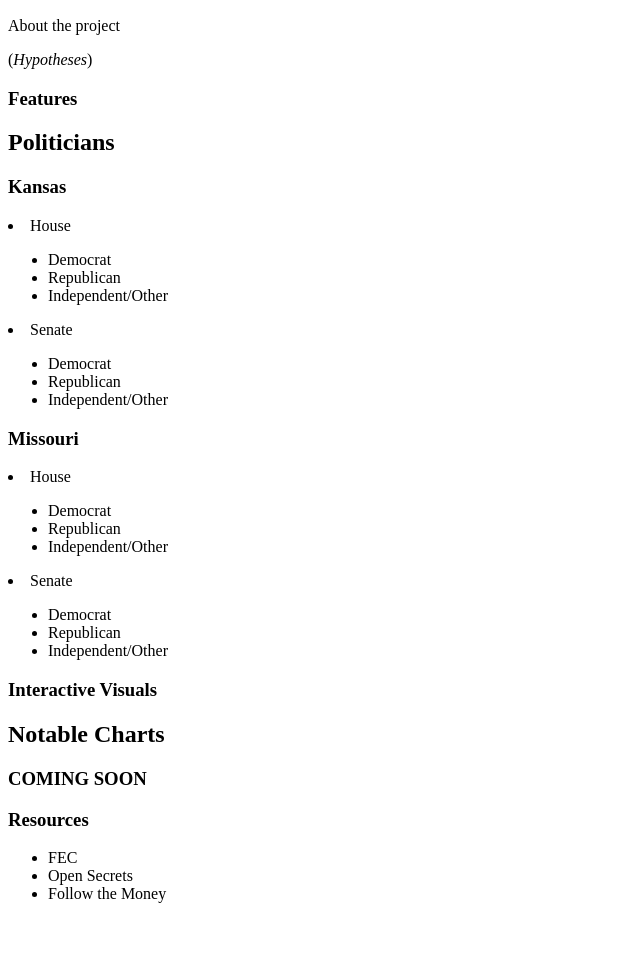
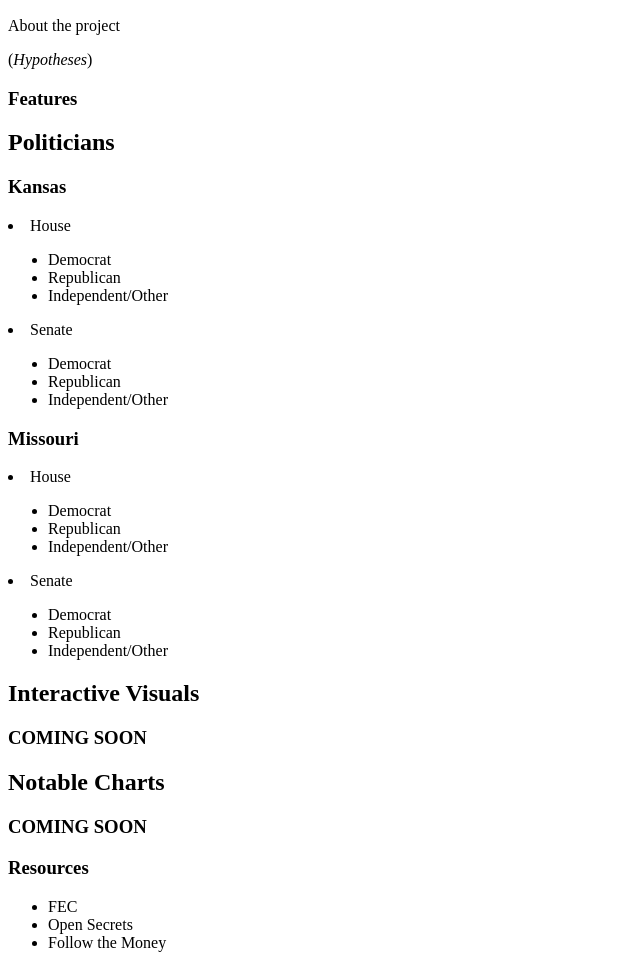
Before and after one commit to jagorman/Follow-the-Money, a plain HTML site: page index.html in a window 1280 px wide. Shown: the part 110-1078 px from the top of the page, without its empty margins (0-640 px from the left). Before the commit the page ends 1029 px from the top, so only its background shows below. Drawn offline with Linux system fonts and the light colour scheme.

Commit message:
edited base html page

```diff
--- a/index.html
+++ b/index.html
@@ -48,7 +48,8 @@
                 <li>Independent/Other</li>
                </ul>
           </ul>
-          <h3>Interactive Visuals</h3>
+          <h2>Interactive Visuals</h2>
+          <h3>COMING SOON</h3>
           <p></p>
         </div>
         <div id="media">
```
